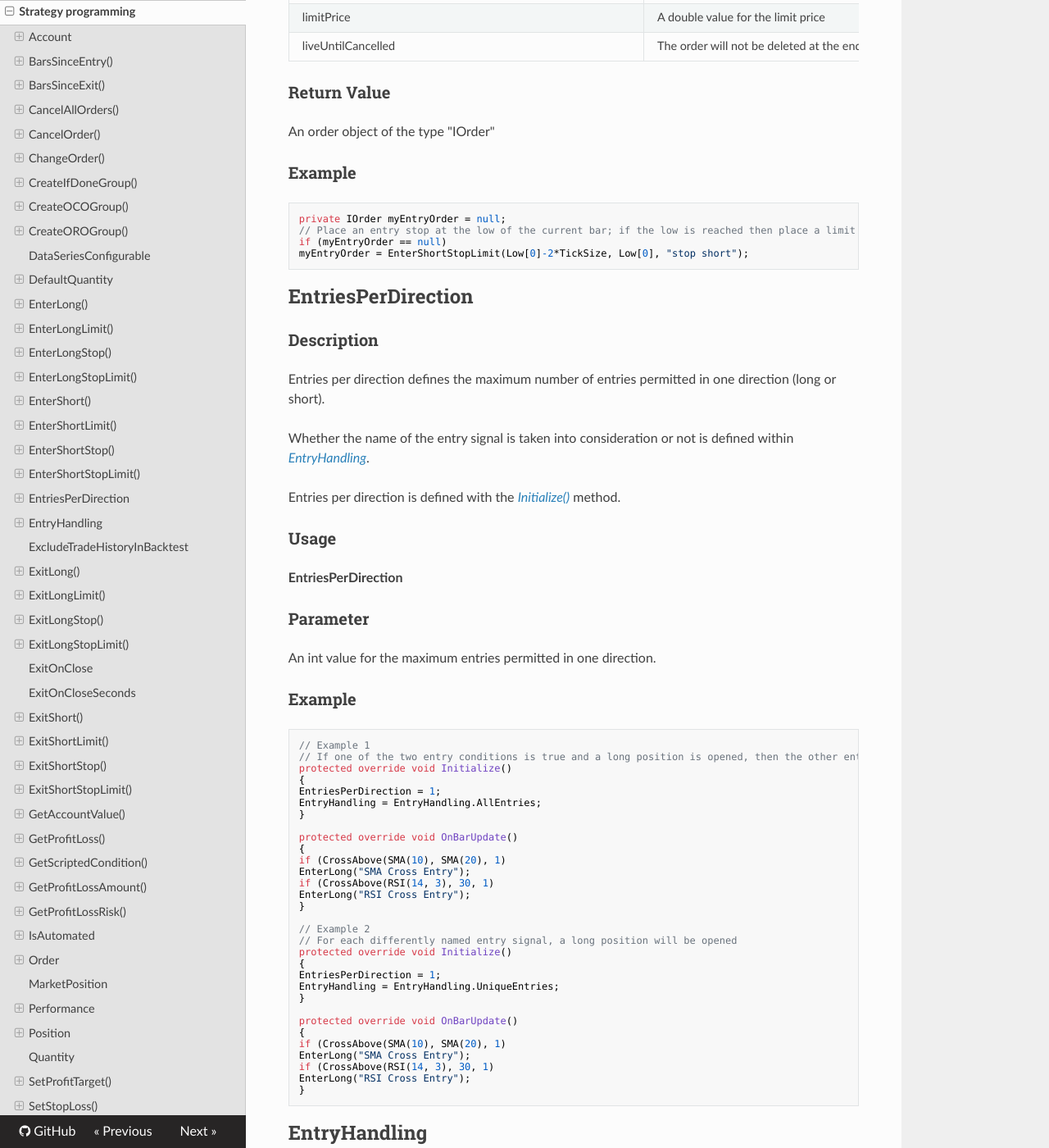
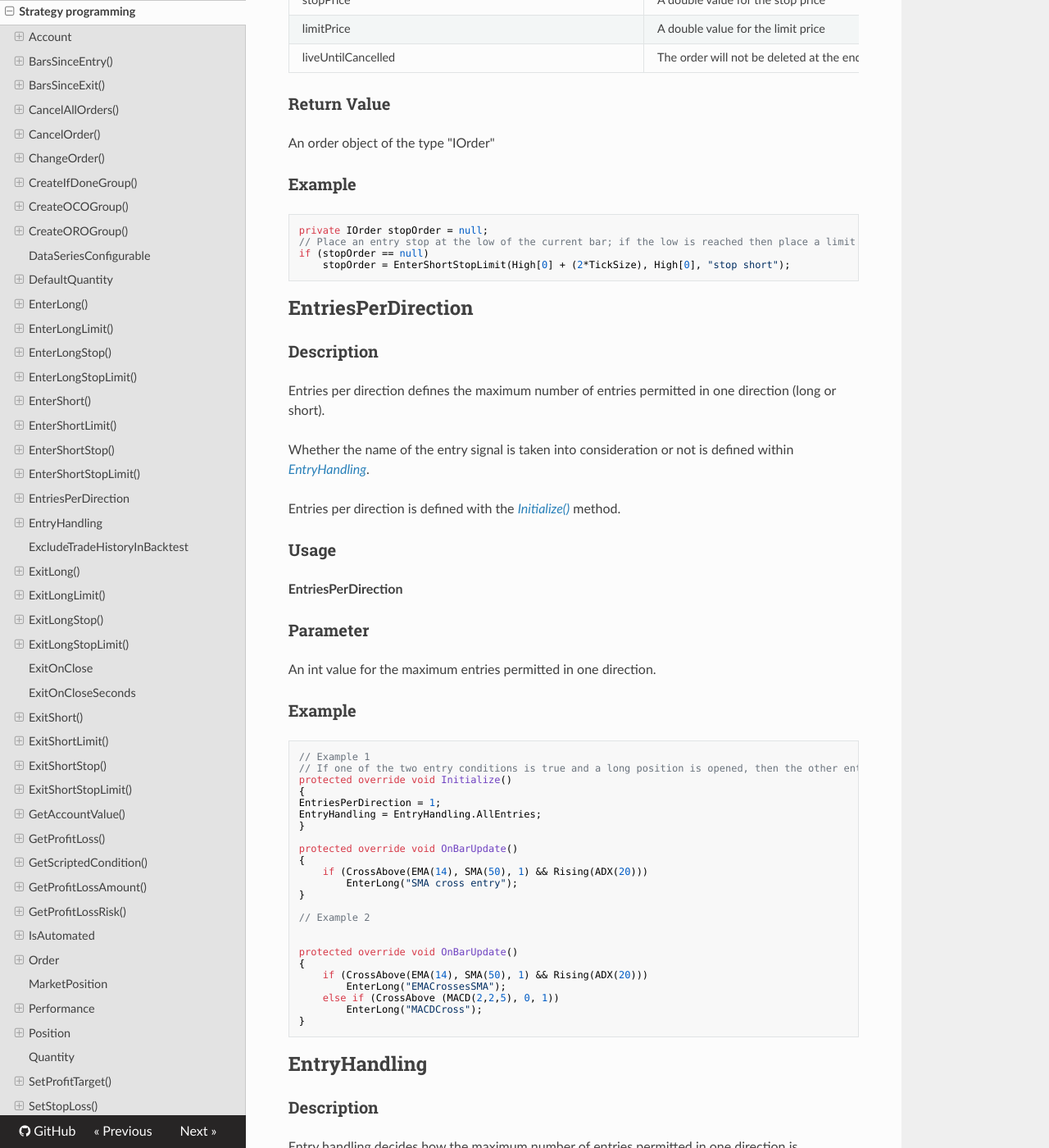
Before and after one commit to AgenaTrader/AgenaScript-documentation, an MkDocs documentation site: the page built from sources/strategy_programming.md, in a window 1280 px wide and 1400 px high, scrolled down 15311 px. Shown: the whole window at 82% size. Built offline with MkDocs 1.6.1, drawn with Linux system fonts in a browser that asks for light colours; nearby versions of some CDN libraries; old or Windows-style settings are respelled for this version of MkDocs; some of the changed text lies outside the part shown.

Commit message:
Update strategy_programming.md

````diff
--- a/sources/strategy_programming.md
+++ b/sources/strategy_programming.md
@@ -485,9 +485,9 @@
 ```cs
 private IOrder stopOrder = null;
 // Place an entry stop at the high of the current bar
-// if the high is reached, a limit order will be placed 2 ticks above the high
+// if the high  is reached, at 5 ticks above the high.
 if (stopOrder == null)
-myEntryOrder = EnterLongStopLimit(High[0]+ (5*TickSize), High[0], "Stop Long Limit");
+    stopOrder = EnterLongStopLimit(High[0]+ (5*TickSize), High[0], "Stop Long Limit");
 ```
 
 ## EnterShort()
@@ -522,9 +522,10 @@
 
 ### Example
 ```cs
-// A short position will be placed if the last entry is 10 bars in the past and two SMAs have crossed each other
-if (BarsSinceEntry() > 10 && CrossBelow(SMA(10), SMA(20), 1))
-EnterShort("SMA cross entry");
+// if the EMA14 crosses the SMA50 from above to below
+// the ADX is rising its values
+if (CrossBelow(EMA(14), SMA(50), 1) && Rising(ADX(20)))
+    EnterShort("'EMACrossesSMA");
 ```
 
 ## EnterShortLimit()
@@ -602,10 +603,10 @@
 
 ### Example
 ```cs
-private IOrder myEntryOrder = null;
-// Place an entry stop at the low of the current bar
-if (myEntryOrder == null)
-myEntryOrder = EnterShortStop(Low[0], "stop short");
+private IOrder stopOrder = null;
+// Place an entry stop at the High of the current bar
+if (stopOrder == null)
+    stopOrder = EnterShortStop(High[0], "stop short");
 ```
 
 ## EnterShortStopLimit()
@@ -647,10 +648,10 @@
 
 ### Example
 ```cs
-private IOrder myEntryOrder = null;
+private IOrder stopOrder = null;
 // Place an entry stop at the low of the current bar; if the low is reached then place a limit order 2 ticks below the low
-if (myEntryOrder == null)
-myEntryOrder = EnterShortStopLimit(Low[0]-2*TickSize, Low[0], "stop short");
+if (stopOrder == null)
+    stopOrder = EnterShortStopLimit(High[0] + (2*TickSize), High[0], "stop short");
 ```
 
 ## EntriesPerDirection
@@ -679,26 +680,19 @@
 
 protected override void OnBarUpdate()
 {
-if (CrossAbove(SMA(10), SMA(20), 1)
-EnterLong("SMA Cross Entry");
-if (CrossAbove(RSI(14, 3), 30, 1)
-EnterLong("RSI Cross Entry");
+    if (CrossAbove(EMA(14), SMA(50), 1) && Rising(ADX(20)))
+        EnterLong("SMA cross entry");
 }
 
 // Example 2
-// For each differently named entry signal, a long position will be opened
-protected override void Initialize()
-{
-EntriesPerDirection = 1;
-EntryHandling = EntryHandling.UniqueEntries;
-}
+
 
 protected override void OnBarUpdate()
 {
-if (CrossAbove(SMA(10), SMA(20), 1)
-EnterLong("SMA Cross Entry");
-if (CrossAbove(RSI(14, 3), 30, 1)
-EnterLong("RSI Cross Entry");
+    if (CrossAbove(EMA(14), SMA(50), 1) && Rising(ADX(20)))
+        EnterLong("EMACrossesSMA");
+    else if (CrossAbove (MACD(2,2,5), 0, 1))
+        EnterLong("MACDCross");
 }
 ```
 
@@ -761,13 +755,13 @@
 
 ### Example
 ```cs
-// Enter if two SMAs cross each other
-if (CrossAbove(SMA(10), SMA(20), 1))
-EnterLong("SMA Cross Entry");
+// Enter if two EMA crosses SMA and the ADX is rising
+if (CrossAbove(EMA(14), SMA(50), 1) && Rising(ADX(20)))
+     EnterLong("EMACrossesSMA");
 
 // Close position
-if (CrossBelow(SMA(10), SMA(20), 1))
-ExitLong();
+if (CrossBelow(EMA(14), SMA(50), 2))
+    ExitLong();
 ```
 
 ## ExitLongLimit()
@@ -806,13 +800,13 @@
 
 ### Example
 ```cs
-// Enter if two SMAs cross each other
-if (CrossAbove(SMA(10), SMA(20), 1))
-EnterLong("SMA Cross Entry");
+// Enter if two EMA crosses SMA and the ADX is rising
+if (CrossAbove(EMA(14), SMA(50), 1) && Rising(ADX(20)))
+     EnterLong("EMACrossesSMA");
 
 // Close position
-if (CrossBelow(SMA(10), SMA(20), 1))
-ExitLongLimit(GetCurrentBid());
+if (CrossBelow(EMA(14), SMA(50), 2))
+    ExitLongLimit(Low[0]);
 ```
 
 ## ExitLongStop()
@@ -850,13 +844,13 @@
 
 ### Example
 ```cs
-// Enter if two SMAs cross each other
-if (CrossAbove(SMA(10), SMA(20), 1))
-EnterLong("SMA Cross Entry");
+// Enter if two EMA crosses SMA and the ADX is rising
+if (CrossAbove(EMA(14), SMA(50), 1) && Rising(ADX(20)))
+     EnterLong("EMACrossesSMA");
 
 // Close position
-if (CrossBelow(SMA(10), SMA(20), 1))
-ExitLongStop(Low[0]);
+if (CrossBelow(EMA(14), SMA(50), 2))
+    ExitLongStop(Low[0]);
 ```
 
 ## ExitLongStopLimit()
@@ -897,13 +891,13 @@
 
 ### Example
 ```cs
-// Enter if two SMAs cross each other
-if (CrossAbove(SMA(10), SMA(20), 1))
-EnterLong("SMA Cross Entry");
+// Enter if two EMA crosses SMA and the ADX is rising
+if (CrossAbove(EMA(14), SMA(50), 1) && Rising(ADX(20)))
+     EnterLong("EMACrossesSMA");
 
 // Close position
-if (CrossBelow(SMA(10), SMA(20), 1))
-ExitLongStopLimit(Low[0]-10*TickSize, Low[0]);
+if (CrossBelow(EMA(14), SMA(50), 2))
+    ExitLongStopLimit(Low[0] - (15 * TickSize), Low[0]);
 ```
 
 ## ExitOnClose
@@ -942,13 +936,13 @@
 
 ### Example
 ```cs
-// Enter if two SMAs cross each other
-if (CrossBelow(SMA(10), SMA(20), 1))
-EnterShort("SMA cross entry");
-
-// Close position
-if (CrossAbove(SMA(10), SMA(20), 1))
-ExitShort();
+// Enter if two EMA crosses SMA and the ADX is rising
+if (CrossBelow(EMA(14), SMA(50), 1) && Rising(ADX(20)))
+     EnterShort("EMACrossesSMA");
+
+// Close
+if (CrossAbove(EMA(15), SMA(50), 2))
+    ExitShort();
 ```
 
 ## ExitShortLimit()
@@ -988,12 +982,12 @@
 
 ### Example
 ```cs
-// Enter if two SMAs cross
-if (CrossBelow(SMA(10), SMA(20), 1))
-EnterShort("SMA cross entry");
-// Close position
-if (CrossAbove(SMA(10), SMA(20), 1))
-ExitShortLimit(GetCurrentAsk());
+// Enter if two EMA crosses SMA and the ADX is rising
+if (CrossBelow(EMA(14), SMA(50), 1) && Rising(ADX(20)))
+     EnterShort("EMACrossesSMA");
+// Close
+if (CrossAbove(EMA(15), SMA(50), 2))
+    ExitShortLimit(High[0] + (Ticksize * 2));
 ```
 
 ## ExitShortStop()
@@ -1031,13 +1025,12 @@
 
 ### Example
 ```cs
-// Enter if two SMAs have crossed
-if (CrossBelow(SMA(10), SMA(20), 1))
-EnterShort("SMA cross entry");
-
-// Close position
-if (CrossAbove (SMA(10), SMA(20), 1))
-ExitShortStop(High[0]);
+/// Enter if two EMA crosses SMA and the ADX is rising
+if (CrossBelow(EMA(14), SMA(50), 1) && Rising(ADX(20)))
+     EnterShort("EMACrossesSMA");
+// Close
+if (CrossAbove(EMA(15), SMA(50), 2))
+    ExitShortStop(High[0] + (Ticksize * 2));
 ```
 
 ## ExitShortStopLimit()
@@ -1077,13 +1070,12 @@
 
 ### Example
 ```cs
-// Enter if two SMAs cross each other
-if (CrossBelow(SMA(10), SMA(20), 1))
-EnterShort("SMA cross entry");
-
-// Close position
-if (CrossAbove(SMA(10), SMA(20), 1))
-ExitShortStopLimit(High[0]+10*TickSize, High[0]);
+/// Enter if two EMA crosses SMA and the ADX is rising
+if (CrossBelow(EMA(14), SMA(50), 1) && Rising(ADX(20)))
+     EnterShort("EMACrossesSMA");
+// Close
+if (CrossAbove(EMA(15), SMA(50), 2))
+    ExitShortStopLimit(High[0] + ( TickSize * 2 ), High[0]);
 ```
 
 ## GetAccountValue()
@@ -1424,8 +1416,8 @@
 ```cs
 protected override void Initialize()
 {
-// Creates a profit target order 10 ticks above break-even
-SetProfitTarget(CalculationMode.Ticks, 10);
+// Creates a Target Order 20 ticks above the market
+SetProfitTarget(CalculationMode.Ticks, 20);
 }
 ```
 
@@ -1523,8 +1515,8 @@
 ```cs
 protected override void Initialize()
 {
-// Sets a trailing stop of 30 ticks
-SetTrailStop(CalculationMode.Ticks, 30);
+// Sets a trailing at the low of the last candle
+    SetTrailStop(CalculationMode.Price, Low[0]);
 }
 ```
 
@@ -1577,9 +1569,9 @@
 private IOrder entryOrder = null;
 protected override void OnBarUpdate()
 {
-// Entry conditions
-if (Close[0] > SMA(20)[0] && entryOrder == null)
-entryOrder = SubmitOrder(0, OrderAction.Buy, OrderType.Market, 1, 0, 0, "", "Enter long");
+
+if (CrossBelow(EMA(14), SMA(50), 1) && Rising(ADX(20)))
+    entryOrder = SubmitOrder(0, OrderAction.Buy, OrderType.Stop, 1, 0, High[0], "", "LongEntry");
 }
 ```
 
````
Also changed, not shown: other parts of sources/strategy_programming.md (+4 -4 lines).
